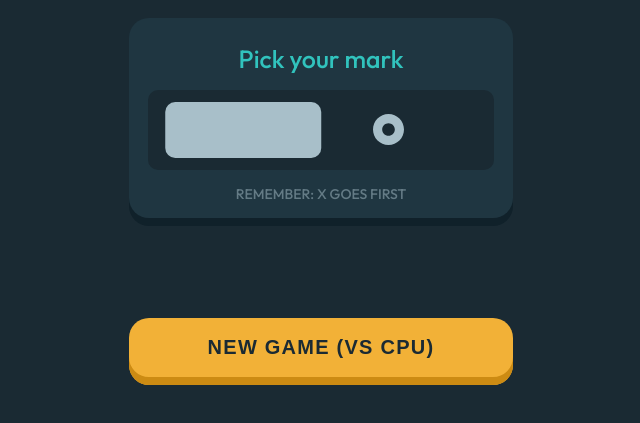
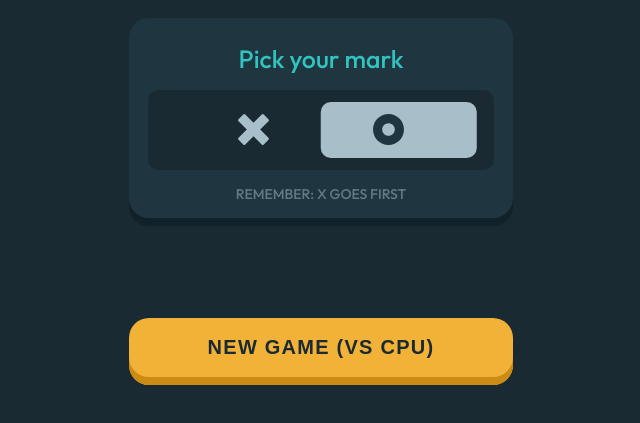
Before and after one commit to Davcode1234/Tic-tac-toe, a website: page index.html in a window 1280 px wide. Both pictures are taken after a click on the picture 707 px from the left and 364 px from the top of the page. Shown: the part 235-658 px from the top of the page, without its empty margins (319-959 px from the left). Drawn offline with Linux system fonts and the light colour scheme.

Commit message:
Add marks choice slider div

```diff
--- a/index.html
+++ b/index.html
@@ -14,17 +14,17 @@
       <div class="player-pick-container">
         <h1 class="header">Pick your mark</h1>
         <div class="marks-container">
-          <div class="marks-choice"></div>
+          <div class="marks-choice x-mark"></div>
           <img
-            src="./images/icons/icon-x-grey.svg"
-            alt=""
-            class="mark active"
+            src="./images/icons/icon-x-black.svg"
+            alt="x mark"
+            class="mark active x-btn"
             data-mark="x"
           />
           <img
             src="./images/icons/icon-o-grey.svg"
-            alt=""
-            class="mark"
+            alt="o mark"
+            class="mark o-btn"
             data-mark="o"
           />
         </div>
--- a/js/app.js
+++ b/js/app.js
@@ -23,12 +23,32 @@ let state = {
   draws: 0,
 };
 
+const slideMarkChoiceContainer = () => {
+  const container = document.querySelector(".marks-choice");
+
+  const xBtn = document.querySelector(".x-btn");
+  const oBtn = document.querySelector(".o-btn");
+
+  if (container.classList.contains("x-mark")) {
+    container.classList.remove("x-mark");
+    container.classList.add("y-mark");
+    oBtn.src = "images/icons/icon-o-black.svg";
+    xBtn.src = "images/icons/icon-x-grey.svg";
+  } else {
+    container.classList.remove("y-mark");
+    container.classList.add("x-mark");
+    oBtn.src = "images/icons/icon-o-grey.svg";
+    xBtn.src = "images/icons/icon-x-black.svg";
+  }
+};
+
 const playerPickMark = () => {
   document.querySelectorAll(".mark").forEach((btn) => {
     btn.addEventListener("click", (e) => {
       e.preventDefault();
       updatePlayerMark(e.target.dataset.mark);
       updateAIMark();
+      slideMarkChoiceContainer();
     });
   });
 };
--- a/style/starter-screen.css
+++ b/style/starter-screen.css
@@ -52,6 +52,7 @@ h1 {
 .mark {
   width: 31px;
   height: 31px;
+  z-index: 3;
 }
 
 .cta-btn {
@@ -86,5 +87,13 @@ h1 {
   height: 70%;
   border-radius: 1rem;
   background-color: var(--color-grey);
+  transition: all 0.3s ease-in-out;
+}
+
+.x-mark {
   transform: translateX(-50%);
 }
+
+.y-mark {
+  transform: translateX(50%);
+}
```
